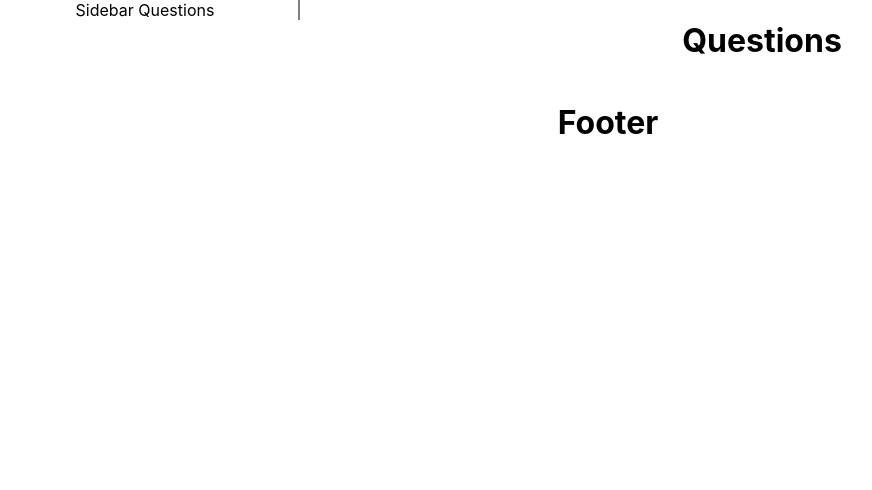
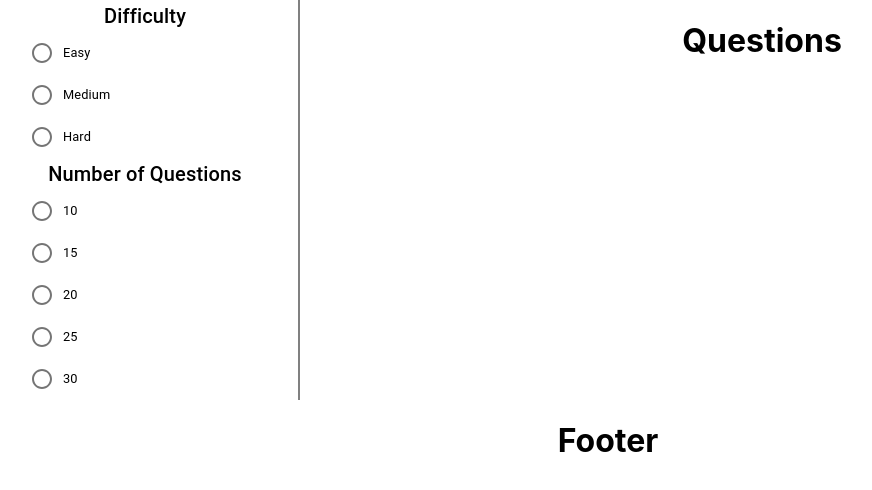
Before and after one commit to KrishnaMohan123-pro/react-demo-ignitiv, a React (Create React App) app: page /questions in a window 1280 px wide. Shown: the top 490 px of the page, without its empty margins (32-904 px from the left). Built offline with nearby package versions, Linux system fonts and the light colour scheme.

Commit message:
add css for sidebar questions

```diff
--- /dev/null
+++ b/src/components/SidebarComponents/SidebarOption/index.css
@@ -0,0 +1,8 @@
+.side-bar-option {
+    display: block !important;
+    text-align: left;
+    font-size: 0.8rem !important;
+}
+.side-bar-option span {
+    font-size: 0.8rem !important;
+}
--- /dev/null
+++ b/src/components/SidebarComponents/SidebarOption/index.jsx
@@ -0,0 +1,15 @@
+import './index.css'
+import { FormControlLabel, Radio } from "@material-ui/core";
+
+
+
+export default function SidebarOptions(props) {
+    console.log('SidebarOptions props', props);
+    return  <FormControlLabel
+    value={props.value}
+    control={<Radio className='radio-button' value={props.value} color='primary'/>}
+    label={props.value}
+    labelPlacement="end"
+    className="side-bar-option"
+  />
+}
--- a/src/components/SidebarComponents/SidebarQuestions/index.css
+++ b/src/components/SidebarComponents/SidebarQuestions/index.css
@@ -0,0 +1,3 @@
+.side-bar .side-bar-contents .options {
+    padding: 0px 40px;
+}
--- a/src/components/SidebarComponents/SidebarQuestions/index.jsx
+++ b/src/components/SidebarComponents/SidebarQuestions/index.jsx
@@ -1,5 +1,34 @@
+import { Typography } from '@material-ui/core';
+import { useState } from 'react';
+import SidebarOption from '../SidebarOption';
+
+import './index.css'
+
+const quizApiParams = require('../../../utility/quizApiParams.json');
 export default function SidebarQuestions() {
+    const [showMore, setShowMore] = useState({options1: false, options2: false});
+    const { difficulty } = quizApiParams;
+    const numberOfQuestion = [];
+    for(let i = 10; i < 40; i+=5){
+        numberOfQuestion.push(i);
+    }
+    console.log(difficulty)
     return <div className="side-bar-contents">
-        Sidebar Questions
+        <div className='options'>
+        <Typography variant='h6'>Difficulty</Typography>
+        {difficulty.map((item, index) => <SidebarOption key={index} value={item} />)}
+        </div>
+        <div className='options'>
+        <Typography variant='h6'>Number of Questions</Typography>
+        {numberOfQuestion.map((item, index) => {
+            if(showMore.options2) {
+                return <SidebarOption key={index} value={item} />
+            } else if (index < 5) {
+                return <SidebarOption key={index} value={item} />
+            } else {
+                return null;
+            }
+        })}
+        </div>
     </div>
 }
```
